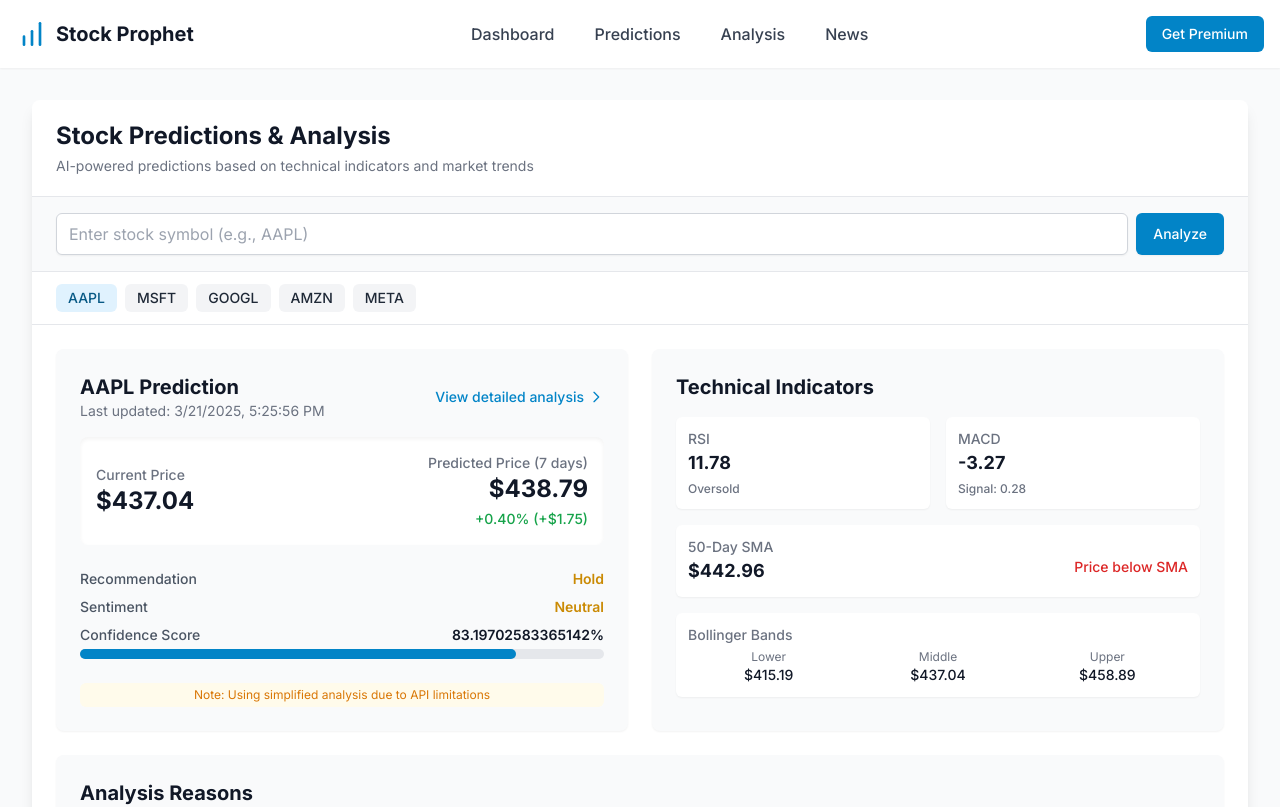
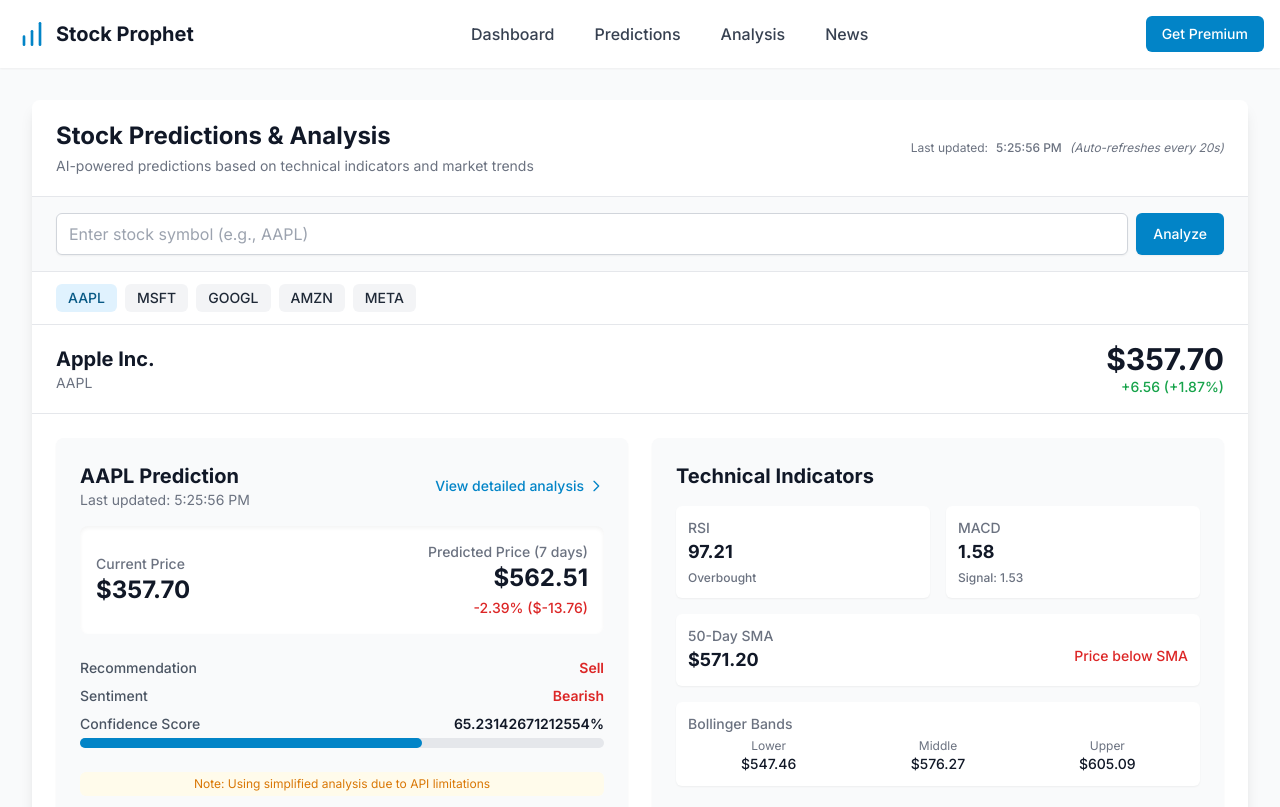
Before and after one commit to sabbassian/stock-prophet, a Next.js app: page /predictions in a window 1280 px wide. Shown: the top 807 px of the page. Built offline with nearby package versions, Linux system fonts and the light colour scheme; no server answers.

Commit message:
Implement real-time stock price updates every 20 seconds

```diff
--- a/hooks/usePrediction.ts
+++ b/hooks/usePrediction.ts
@@ -10,20 +10,26 @@ interface UsePredictionReturn {
 
 export { type PredictionData };
 
-export function usePrediction(symbol: string): UsePredictionReturn {
+export function usePrediction(symbol: string, refreshInterval = 20000): UsePredictionReturn {
   const [prediction, setPrediction] = useState<PredictionData | null>(null);
   const [loading, setLoading] = useState<boolean>(true);
   const [error, setError] = useState<Error | null>(null);
+  const [lastFetchTime, setLastFetchTime] = useState<number>(0);
 
   const fetchPrediction = async () => {
     if (!symbol) return;
 
-    setLoading(true);
+    // Only show loading on initial fetch
+    if (!prediction) {
+      setLoading(true);
+    }
     setError(null);
 
     try {
+      console.log(`Fetching prediction for ${symbol} at ${new Date().toLocaleTimeString()}`);
       const predictionData = await fetchStockPrediction(symbol);
       setPrediction(predictionData);
+      setLastFetchTime(Date.now());
     } catch (err) {
       console.error('Error fetching prediction:', err);
       setError(err instanceof Error ? err : new Error('Failed to fetch prediction data'));
@@ -91,7 +97,29 @@ export function usePrediction(symbol: string): UsePredictionReturn {
   // Initial fetch
   useEffect(() => {
     fetchPrediction();
+    // Reset lastFetchTime when symbol changes
+    setLastFetchTime(0);
   }, [symbol]);
+
+  // Set up auto-refresh on interval
+  useEffect(() => {
+    if (!refreshInterval) return;
+
+    // Force an immediate refresh when component mounts
+    const immediateTimeout = setTimeout(() => {
+      fetchPrediction();
+    }, 100);
+
+    // Set up regular interval for updates
+    const intervalId = setInterval(() => {
+      fetchPrediction();
+    }, refreshInterval);
+
+    return () => {
+      clearTimeout(immediateTimeout);
+      clearInterval(intervalId);
+    };
+  }, [symbol, refreshInterval]);
 
   return {
     prediction,
--- a/hooks/useStockData.ts
+++ b/hooks/useStockData.ts
@@ -16,7 +16,8 @@ interface UseStockDataReturn {
   refreshData: () => void;
 }
 
-export function useStockData(symbol: string, refreshInterval = 30000): UseStockDataReturn {
+// Changed default refresh interval from 30000 to 20000 (20 seconds)
+export function useStockData(symbol: string, refreshInterval = 20000): UseStockDataReturn {
   const [data, setData] = useState<StockData | null>(null);
   const [loading, setLoading] = useState<boolean>(true);
   const [error, setError] = useState<Error | null>(null);
@@ -25,10 +26,14 @@ export function useStockData(symbol: string, refreshInterval = 30000): UseStockD
   const loadData = async () => {
     if (!symbol) return;
 
-    setLoading(true);
+    // Only show loading indicator on initial load, not during refresh
+    if (!data) {
+      setLoading(true);
+    }
     setError(null);
 
     try {
+      console.log(`Fetching stock data for ${symbol} at ${new Date().toLocaleTimeString()}`);
       const stockResult = await fetchStockData(symbol);
 
       if (!stockResult.success) {
@@ -37,13 +42,26 @@ export function useStockData(symbol: string, refreshInterval = 30000): UseStockD
 
       const { quote, profile } = stockResult;
 
+      // For mock data, add some random movement to the price to simulate real-time changes
+      let newPrice = quote.c || 0;
+      if (data && data.price) {
+        // Add small random movement (±0.5%) to simulate real-time price changes
+        const randomMovement = data.price * (Math.random() * 0.01 - 0.005);
+        newPrice = data.price + randomMovement;
+      }
+
+      // Calculate change based on newPrice and previous close
+      const prevClose = quote.pc || 0;
+      const change = newPrice - prevClose;
+      const percentChange = prevClose > 0 ? (change / prevClose) * 100 : 0;
+
       // Convert API data to our extended StockData format
       const stockData: StockData = {
         symbol,
         name: profile.name || `${symbol} Inc.`,
-        price: quote.c || 0,
-        change: quote.d || 0,
-        percentChange: quote.dp || 0,
+        price: newPrice,
+        change: change,
+        percentChange: percentChange,
         volume: quote.v || 0,
         previousClose: quote.pc || 0,
         open: quote.o || 0,
@@ -63,21 +81,7 @@ export function useStockData(symbol: string, refreshInterval = 30000): UseStockD
       // If we already have data, keep it (don't set to null on error)
       if (!data) {
         // Create fallback mock data if API fails
-        const mockData: StockData = {
-          symbol,
-          name: `${symbol} Inc.`,
-          price: 100 + Math.random() * 900,
-          change: -10 + Math.random() * 20,
-          percentChange: -5 + Math.random() * 10,
-          volume: Math.floor(Math.random() * 10000000),
-          previousClose: 100 + Math.random() * 900,
-          open: 100 + Math.random() * 900,
-          high: 100 + Math.random() * 950,
-          low: 100 + Math.random() * 850,
-          marketCap: 1000000000 * (1 + Math.random() * 1000),
-          lastUpdated: new Date().toISOString(),
-          prevClose: 100 + Math.random() * 900
-        };
+        const mockData: StockData = createMockData(symbol);
         setData(mockData);
       }
     } finally {
@@ -85,24 +89,68 @@ export function useStockData(symbol: string, refreshInterval = 30000): UseStockD
     }
   };
 
+  // Helper function to create mock data
+  const createMockData = (symbol: string): StockData => {
+    // Base price between 100 and 1000
+    const basePrice = 100 + Math.random() * 900;
+
+    // If we already have data, create variation from current price
+    const currentPrice = data ? data.price : basePrice;
+
+    // Add small random movement (±1%) to the price
+    const newPrice = currentPrice * (1 + (Math.random() * 0.02 - 0.01));
+
+    // Calculate previous close (slightly different from current price)
+    const prevClose = currentPrice * (0.98 + Math.random() * 0.04);
+
+    // Calculate change and percent change
+    const change = newPrice - prevClose;
+    const percentChange = (change / prevClose) * 100;
+
+    return {
+      symbol,
+      name: `${symbol} Inc.`,
+      price: newPrice,
+      change: change,
+      percentChange: percentChange,
+      volume: Math.floor(Math.random() * 10000000),
+      previousClose: prevClose,
+      open: prevClose * (0.99 + Math.random() * 0.02),
+      high: newPrice * (1 + Math.random() * 0.02),
+      low: newPrice * (0.98 + Math.random() * 0.01),
+      marketCap: newPrice * 1000000 * (10 + Math.random() * 990),
+      lastUpdated: new Date().toISOString(),
+      prevClose: prevClose
+    };
+  };
+
   // Initial load
   useEffect(() => {
     loadData();
+
+    // Add this line to reset lastFetchTime when symbol changes
+    setLastFetchTime(0);
   }, [symbol]);
 
   // Refresh on interval
   useEffect(() => {
     if (!refreshInterval) return;
 
+    // Force an immediate update when component mounts
+    const immediateTimeout = setTimeout(() => {
+      loadData();
+    }, 100);
+
+    // Set up regular interval for updates
     const intervalId = setInterval(() => {
-      // Only refresh if it's been at least half the interval since last fetch
-      if (Date.now() - lastFetchTime > refreshInterval / 2) {
-        loadData();
-      }
+      loadData();
     }, refreshInterval);
 
-    return () => clearInterval(intervalId);
-  }, [symbol, refreshInterval, lastFetchTime]);
+    return () => {
+      clearTimeout(immediateTimeout);
+      clearInterval(intervalId);
+    };
+  }, [symbol, refreshInterval]);
 
   return {
     data,
--- a/pages/index.tsx
+++ b/pages/index.tsx
@@ -21,7 +21,7 @@ export default function Home() {
               <h1 className="text-3xl font-bold mb-6 text-gray-800 dark:text-white">
                 Daily Stock Picks
                 <span className="ml-2 text-sm font-normal text-gray-500 dark:text-gray-400">
-                  Updated every 30 seconds
+                  Updated every 20 seconds
                 </span>
               </h1>
 
--- a/pages/predictions.tsx
+++ b/pages/predictions.tsx
@@ -1,6 +1,7 @@
 import React, { useState, useEffect } from 'react';
 import { Layout } from '../components/Layout';
 import { usePrediction, PredictionData } from '../hooks/usePrediction';
+import { useStockData } from '../hooks/useStockData';
 import { useRouter } from 'next/router';
 import Link from 'next/link';
 
@@ -18,7 +19,15 @@ const PredictionsPage: React.FC = () => {
     }
   }, [symbol]);
 
+  // Use both stock data and prediction hooks
+  const { data: stockData, loading: stockLoading, error: stockError, refreshData: refreshStock } = useStockData(activeSymbol, 20000); // 20 second refresh
   const { prediction, loading, error, refreshPrediction } = usePrediction(activeSymbol);
+
+  // Function to refresh all data
+  const refreshAllData = () => {
+    refreshStock();
+    refreshPrediction();
+  };
 
   // Handle search for new symbol
   const [searchInput, setSearchInput] = useState('');
@@ -33,17 +42,35 @@ const PredictionsPage: React.FC = () => {
     }
   };
 
+  // Format the last updated time
+  const formatLastUpdated = (dateString: string | Date | undefined) => {
+    if (!dateString) return 'N/A';
+    const date = typeof dateString === 'string' ? new Date(dateString) : dateString;
+    return date.toLocaleTimeString();
+  };
+
   return (
     <Layout>
       <div className="max-w-7xl mx-auto px-4 sm:px-6 lg:px-8 py-8">
         <div className="bg-white dark:bg-gray-800 shadow-lg rounded-lg overflow-hidden">
           <div className="px-4 py-5 sm:px-6 border-b dark:border-gray-700">
+            <div className="flex flex-col sm:flex-row justify-between items-start sm:items-center">
+              <div>
                 <h1 className="text-2xl font-bold text-gray-900 dark:text-white">
                   Stock Predictions & Analysis
                 </h1>
                 <p className="mt-1 max-w-2xl text-sm text-gray-500 dark:text-gray-400">
                   AI-powered predictions based on technical indicators and market trends
                 </p>
+              </div>
+              <div className="mt-2 sm:mt-0 text-xs text-gray-500 dark:text-gray-400">
+                <span className="mr-2">Last updated:</span>
+                <span className="font-medium">
+                  {stockData ? formatLastUpdated(stockData.lastUpdated) : 'Loading...'}
+                </span>
+                <span className="text-xs ml-2 italic">(Auto-refreshes every 20s)</span>
+              </div>
+            </div>
           </div>
 
           {/* Symbol search */}
@@ -88,18 +115,40 @@ const PredictionsPage: React.FC = () => {
             ))}
           </div>
 
+          {/* Current stock price display */}
+          {stockData && !stockLoading && (
+            <div className="px-4 py-4 sm:px-6 border-b dark:border-gray-700 bg-white dark:bg-gray-800">
+              <div className="flex justify-between items-center">
+                <div>
+                  <h2 className="text-xl font-bold text-gray-900 dark:text-white">{stockData.name}</h2>
+                  <p className="text-sm text-gray-500 dark:text-gray-400">{activeSymbol}</p>
+                </div>
+                <div className="text-right">
+                  <div className="text-3xl font-bold text-gray-900 dark:text-white">${stockData.price.toFixed(2)}</div>
+                  <div className={`text-sm font-medium ${
+                    stockData.change >= 0
+                      ? 'text-green-600 dark:text-green-400'
+                      : 'text-red-600 dark:text-red-400'
+                  }`}>
+                    {stockData.change >= 0 ? '+' : ''}{stockData.change.toFixed(2)} ({stockData.change >= 0 ? '+' : ''}{stockData.percentChange.toFixed(2)}%)
+                  </div>
+                </div>
+              </div>
+            </div>
+          )}
+
           {/* Prediction content */}
           <div className="px-4 py-6 sm:px-6">
-            {loading ? (
+            {(loading || stockLoading) ? (
               <div className="flex justify-center items-center py-12">
                 <div className="animate-spin rounded-full h-12 w-12 border-t-2 border-b-2 border-primary-600"></div>
                 <span className="ml-3 text-gray-600 dark:text-gray-400">Loading prediction...</span>
               </div>
-            ) : error ? (
+            ) : (error || stockError) ? (
               <div className="text-center py-12">
                 <p className="text-red-500 dark:text-red-400 mb-4">Failed to load prediction data</p>
                 <button
-                  onClick={refreshPrediction}
+                  onClick={refreshAllData}
                   className="px-4 py-2 bg-primary-600 text-white rounded-md hover:bg-primary-700"
                 >
                   Try Again
@@ -114,7 +163,7 @@ const PredictionsPage: React.FC = () => {
                       <div>
                         <h2 className="text-xl font-bold text-gray-900 dark:text-white">{activeSymbol} Prediction</h2>
                         <p className="text-sm text-gray-500 dark:text-gray-400">
-                          Last updated: {prediction ? new Date(prediction.lastUpdated).toLocaleString() : 'N/A'}
+                          Last updated: {prediction ? formatLastUpdated(prediction.lastUpdated) : 'N/A'}
                         </p>
                       </div>
 
@@ -129,7 +178,7 @@ const PredictionsPage: React.FC = () => {
                     <div className="flex items-center justify-between mb-6 bg-white dark:bg-gray-800 p-4 rounded-lg shadow-inner">
                       <div>
                         <div className="text-sm font-medium text-gray-500 dark:text-gray-400">Current Price</div>
-                        <div className="text-2xl font-bold text-gray-900 dark:text-white">${prediction?.price.toFixed(2) || 'N/A'}</div>
+                        <div className="text-2xl font-bold text-gray-900 dark:text-white">${stockData?.price.toFixed(2) || 'N/A'}</div>
                       </div>
                       <div className="flex flex-col items-end">
                         <div className="text-sm font-medium text-gray-500 dark:text-gray-400">Predicted Price ({prediction?.timeFrame})</div>
@@ -227,11 +276,11 @@ const PredictionsPage: React.FC = () => {
                                 ${prediction.technicalIndicators.sma.toFixed(2)}
                               </div>
                               <div className={`text-sm font-medium ${
-                                prediction.price > prediction.technicalIndicators.sma
+                                stockData && prediction.technicalIndicators.sma && stockData.price > prediction.technicalIndicators.sma
                                   ? 'text-green-600 dark:text-green-400'
                                   : 'text-red-600 dark:text-red-400'
                               }`}>
-                                {prediction.price > prediction.technicalIndicators.sma ? 'Price above SMA' : 'Price below SMA'}
+                                {stockData && prediction.technicalIndicators.sma && stockData.price > prediction.technicalIndicators.sma ? 'Price above SMA' : 'Price below SMA'}
                               </div>
                             </div>
                           </div>
@@ -294,13 +343,13 @@ const PredictionsPage: React.FC = () => {
                     Need the latest prediction data?
                   </p>
                   <button
-                    onClick={refreshPrediction}
+                    onClick={refreshAllData}
                     className="inline-flex items-center px-4 py-2 border border-transparent text-sm font-medium rounded-md shadow-sm text-white bg-primary-600 hover:bg-primary-700 focus:outline-none focus:ring-2 focus:ring-offset-2 focus:ring-primary-500"
                   >
                     <svg xmlns="http://www.w3.org/2000/svg" className="h-4 w-4 mr-2" fill="none" viewBox="0 0 24 24" stroke="currentColor">
                       <path strokeLinecap="round" strokeLinejoin="round" strokeWidth={2} d="M4 4v5h.582m15.356 2A8.001 8.001 0 004.582 9m0 0H9m11 11v-5h-.581m0 0a8.003 8.003 0 01-15.357-2m15.357 2H15" />
                     </svg>
-                    Refresh Prediction
+                    Refresh Data
                   </button>
                 </div>
               </div>
```
Lines whose indentation alone changed are shown as unchanged.
